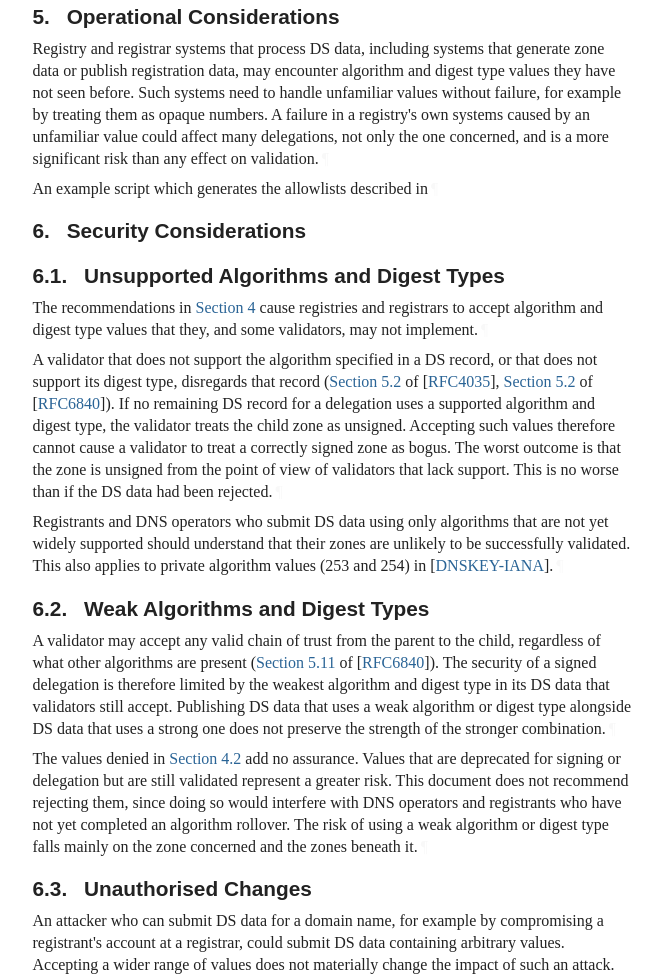
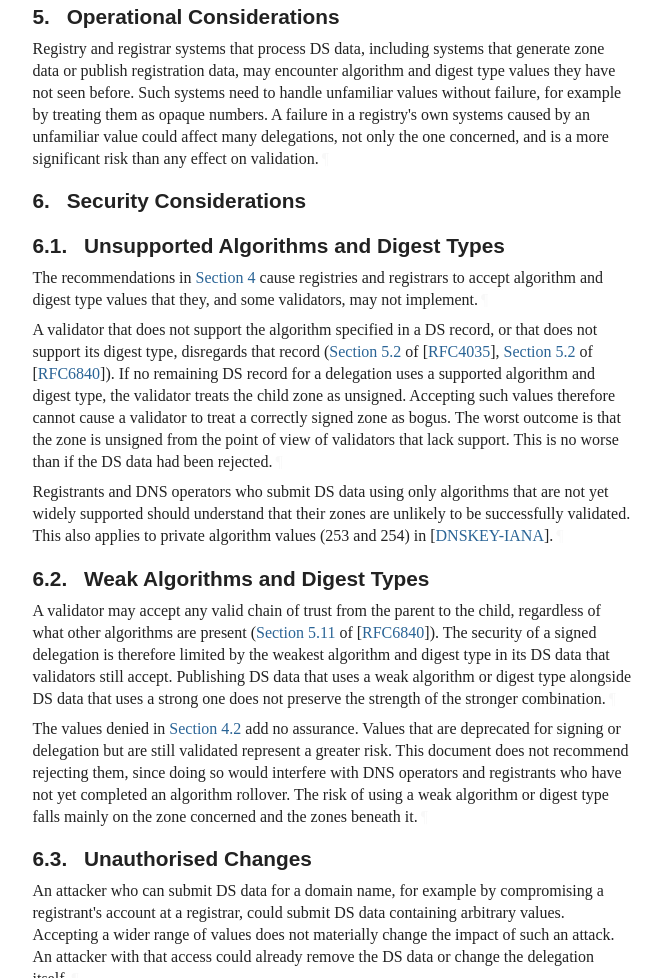
Before and after one commit to ableyjoe/draft-jabley-regext-allowable-dnssec-parameters, a plain HTML site: page draft-jabley-regext-allowable-dnssec-parameters.html in a window 1280 px wide. Shown: the part 4172-5150 px from the top of the page, without its empty margins (92-754 px from the left). Drawn offline with Linux system fonts and the light colour scheme; a web font is replaced by a local one.

Commit message:
Script updating gh-pages from c142ea7. [ci skip]

```diff
--- a/draft-jabley-regext-allowable-dnssec-parameters.html
+++ b/draft-jabley-regext-allowable-dnssec-parameters.html
@@ -1476,7 +1476,6 @@ failure, for example by treating them as opaque numbers. A failure in
 a registry's own systems caused by an unfamiliar value could affect
 many delegations, not only the one concerned, and is a more
 significant risk than any effect on validation.<a href="#section-5-1" class="pilcrow">¶</a></p>
-<p id="section-5-2">An example script which generates the allowlists described in<a href="#section-5-2" class="pilcrow">¶</a></p>
 </section>
 </div>
 <div id="security">
```
Also changed, not shown: draft-jabley-regext-allowable-dnssec-parameters.txt.
